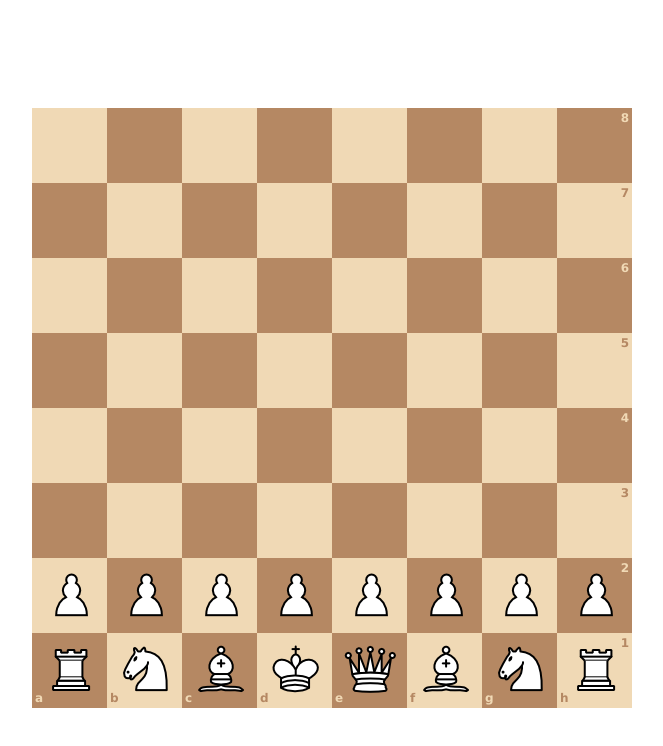
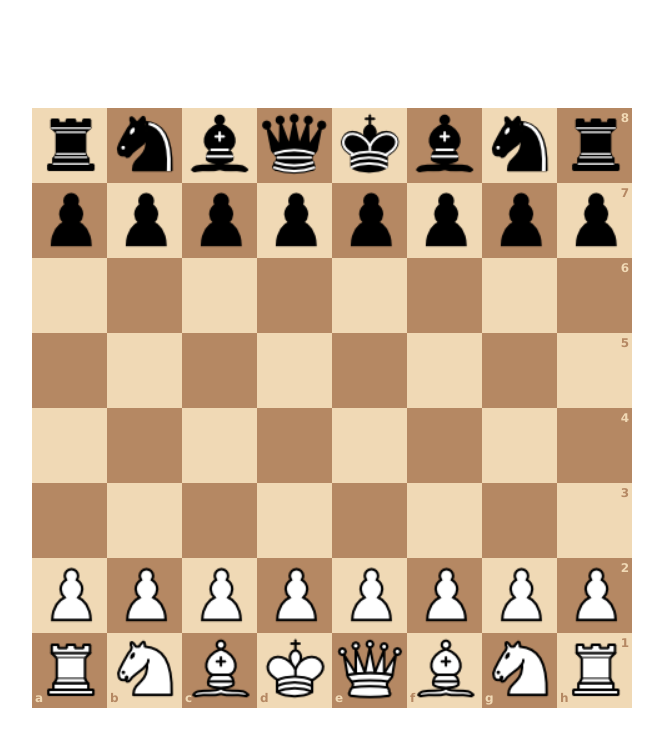
Before and after one commit to joao-basta/chessboard, a plain HTML site: page index.html in a window 1280 px wide. Shown: the whole page, without its empty margins (308-971 px from the left). Drawn offline with Linux system fonts and the light colour scheme.

Commit message:
adicionando a parte de javascrip que faz torna as pecas interativas/puxando a funcao de drag

```diff
--- a/index.html
+++ b/index.html
@@ -8,26 +8,89 @@
     </head>
     <body>
         <div class="chessboard">
-        <div class="square white"></div>
-        <div class="square black"></div>
-        <div class="square white"></div>
-        <div class="square black"></div>
-        <div class="square white"></div>
-        <div class="square black"></div>
-        <div class="square white"></div>
+            <!-- 8th -->
+            <div class="square white">
+                <div class="piece rook" color="black">
+                    <img src="img/black-rook.png" alt="rook" />
+                </div>
+            </div>
+            <div class="square black">
+                <div class="piece knight" color="black">
+                    <img src="img/black-knight.png" alt="knight" />
+                </div>
+            </div>
+            <div class="square white">
+                <div class="piece bishop" color="black">
+                    <img src="img/black-bishop.png" alt="bishop" />
+                </div>
+            </div>
+            <div class="square black">
+                <div class="piece king" color="black">
+                    <img src="img/black-king.png" alt="king" />
+                </div>
+            </div>
+            <div class="square white">
+                <div class="piece queen" color="black">
+                    <img src="img/black-queen.png" alt="queen" />
+                </div>
+            </div>
+            <div class="square black">
+                <div class="piece bishop" color="black">
+                    <img src="img/black-bishop.png" alt="bishop" />
+                </div>
+            </div>
+            <div class="square white">
+                <div class="piece knight" color="black">
+                    <img src="img/black-knight.png" alt="knight" />
+                </div>
+            </div>
             <div class="square black">
                 <div class="coordinate rank whiteText">8</div>
+                <div class="piece rook" color="black">
+                    <img src="img/black-rook.png" alt="rook" />
+                </div>
             </div>
             <!-- 7th -->
-        <div class="square black"></div>
-        <div class="square white"></div>
-        <div class="square black"></div>
-        <div class="square white"></div>
-        <div class="square black"></div>
-        <div class="square white"></div>
-        <div class="square black"></div>
+            <div class="square black">
+                <div class="piece pawn" color="black">
+                    <img src="img/black-pawn.png" alt="pawn" />
+                </div>
+            </div>
+            <div class="square white">
+                <div class="piece pawn" color="black">
+                    <img src="img/black-pawn.png" alt="pawn" />
+                </div>
+            </div>
+            <div class="square black">
+                <div class="piece pawn" color="black">
+                    <img src="img/black-pawn.png" alt="pawn" />
+                </div>
+            </div>
+            <div class="square white">
+                <div class="piece pawn" color="black">
+                    <img src="img/black-pawn.png" alt="pawn" />
+                </div>
+            </div>
+            <div class="square black">
+                <div class="piece pawn" color="black">
+                    <img src="img/black-pawn.png" alt="pawn" />
+                </div>
+            </div>
+            <div class="square white">
+                <div class="piece pawn" color="black">
+                    <img src="img/black-pawn.png" alt="pawn" />
+                </div>
+            </div>
+            <div class="square black">
+                <div class="piece pawn" color="black">
+                    <img src="img/black-pawn.png" alt="pawn" />
+                </div>
+            </div>
             <div class="square white">
                 <div class="coordinate rank blackText">7</div>
+                <div class="piece pawn" color="black">
+                    <img src="img/black-pawn.png" alt="pawn" />
+                </div>
             </div>
             <!-- 6th -->
             <div class="square white"></div>
--- a/src/css/style.css
+++ b/src/css/style.css
@@ -47,6 +47,16 @@ body {
 .blackText{
     color: #b58863;
 }
+.piece{
+    width: 100%;
+    z-index: 1;
+    cursor: pointer;
+}
+.piece img {
+    max-width: 100%;
+    width: 100%;
+    height: auto;
+}
 @media (min-width:600px){
     .chessboard{
         width: 600px;
@@ -58,3 +68,15 @@ body {
         font-size: 8px;
     }
 }
+.piece {
+    cursor: grab;
+    user-select: none; /* Evita selecionar texto acidentalmente */
+}
+
+.piece:active {
+    cursor: grabbing;
+}
+
+.piece img {
+    pointer-events: none; /* Permite arrastar a peça, não a imagem */
+}
--- a/src/js/script.js
+++ b/src/js/script.js
@@ -0,0 +1,66 @@
+// Seleciona elementos do tabuleiro e peças
+const boardSquares = document.querySelectorAll(".square"); // Usando querySelectorAll para evitar HTMLCollection dinâmica
+const pieces = document.querySelectorAll(".piece");        // Todas as peças
+const pieceImages = document.querySelectorAll(".img");     // Imagens dentro das peças (se necessário)
+
+// Configura o tabuleiro e as peças
+setupBoardSquares();
+setupPieces();
+
+// ===== FUNÇÕES PRINCIPAIS ===== //
+
+/** Configura os quadrados do tabuleiro */
+function setupBoardSquares() {
+    boardSquares.forEach((square, index) => {
+        // Permite arrastar peças para cima do quadrado
+        square.addEventListener("dragover", allowDrop);
+        square.addEventListener("drop", drop);
+
+        // Define o ID do quadrado (ex: "a1", "b2", etc.)
+        const row = 8 - Math.floor(index / 8);
+        const column = String.fromCharCode(97 + (index % 8)); // 'a' to 'h'
+        square.id = `${column}${row}`;
+    });
+}
+
+/** Configura as peças para serem arrastáveis */
+function setupPieces() {
+    pieces.forEach(piece => {
+        piece.setAttribute("draggable", true);
+        piece.addEventListener("dragstart", drag);
+
+        // Define um ID único para a peça (ex: "Pa2" para um Peão em a2)
+        const pieceType = piece.className.split(" ")[1] || "unknown"; // Pega a segunda classe (ex: "pawn", "rook")
+        const parentSquareId = piece.parentElement.id;
+        piece.id = `${pieceType}${parentSquareId}`;
+    });
+
+    // Se houver imagens dentro das peças, desativa o arrasto delas
+    pieceImages.forEach(img => {
+        img.setAttribute("draggable", false);
+    });
+}
+
+// ===== FUNÇÕES DE ARRASTAR E SOLTAR ===== //
+
+/** Permite soltar a peça no quadrado */
+function allowDrop(event) {
+    event.preventDefault(); // Permite o drop
+}
+
+/** Inicia o arrasto da peça */
+function drag(event) {
+    // Guarda o ID da peça sendo arrastada
+    event.dataTransfer.setData("text/plain", event.target.id);
+}
+
+/** Solta a peça no quadrado de destino */
+function drop(event) {
+    event.preventDefault();
+    const pieceId = event.dataTransfer.getData("text/plain");
+    const piece = document.getElementById(pieceId);
+    const targetSquare = event.currentTarget;
+
+    // Move a peça para o novo quadrado
+    targetSquare.appendChild(piece);
+}
```
Lines whose indentation alone changed are shown as unchanged.
